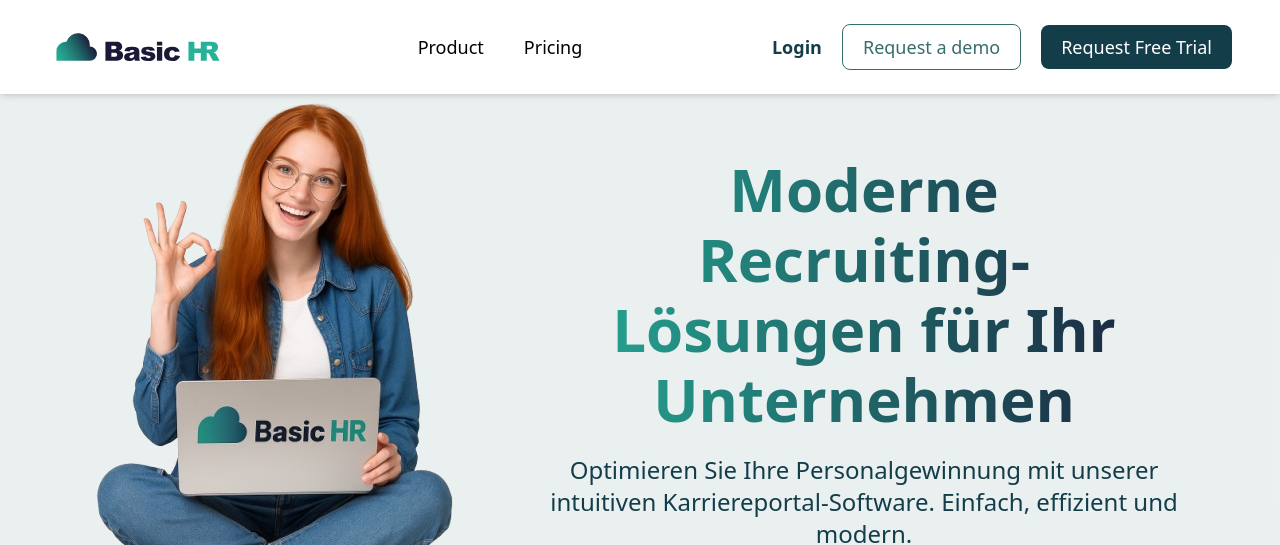
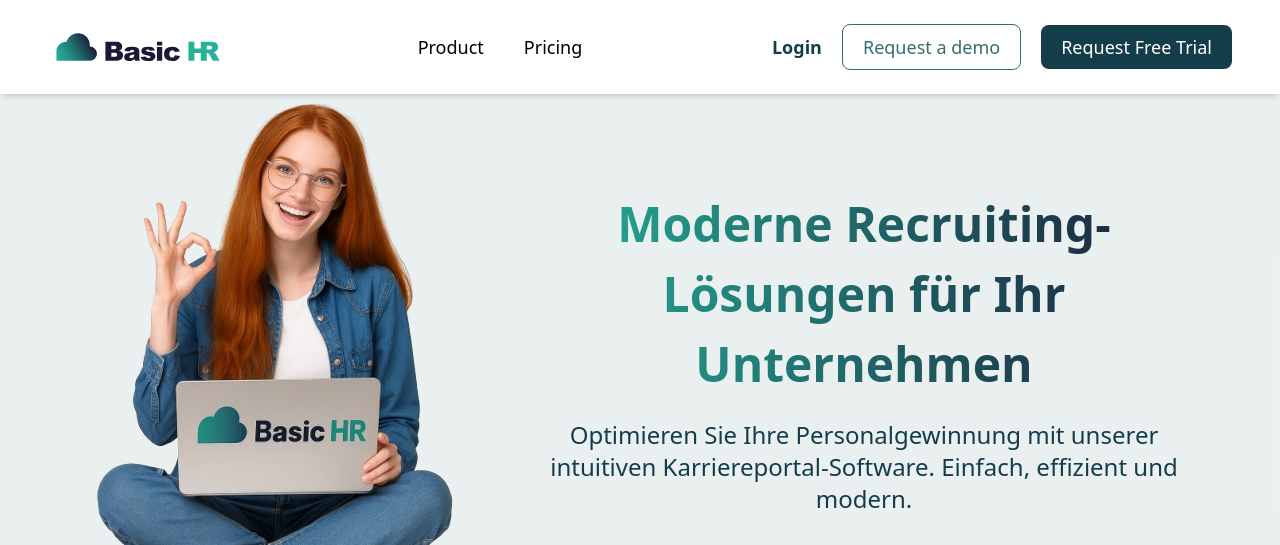
Before and after one commit to SadiaAfridi663/HR-Management, a plain HTML site: page index.html in a window 1280 px wide. Shown: the top 545 px of the page. Drawn offline with nearby package versions, Linux system fonts and the light colour scheme; files whose address does not match are found by name.

Commit message:
update talent sourcing section

```diff
--- a/index.html
+++ b/index.html
@@ -100,8 +100,8 @@
     <!-- hero section -->
 
 <div
-        class="bg-secondary/10 flex flex-col-reverse lg:flex-row justify-center items-center mt-[90px]  pb-6 lg:pb-0  gap-6 lg:gap-10  px-4 sm:px-6 md:px-8 lg:px-10">
-        <!-- Image - Comes first on mobile -->
+        class="bg-secondary/10 flex flex-col lg:flex-row justify-center items-center mt-[85px] md:mt-[90px]  pb-6 lg:pb-0 pt-6 lg:pt-0  gap-6 lg:gap-10  px-4 sm:px-6 md:px-8 lg:px-10">
+        <!-- Image  -->
         <div class="w-full max-w-md lg:max-w-none lg:w-auto order-1 lg:order-none  ">
             <img src="./images/hero image (2).png" alt="Recruiting Solutions Illustration"
                 class="w-full max-w-[300px] sm:max-w-[400px] md:max-w-[500px] mx-auto  lg:mx-0 ">
@@ -111,7 +111,7 @@
         <div class="w-full max-w-2xl flex flex-col items-center  text-center ">
             <!-- Headline -->
             <h2
-                class="text-3xl sm:text-4xl md:text-5xl lg:text-[60px] font-bold leading-tight sm:leading-snug lg:leading-[70px] px-4 sm:px-6 lg:px-10 bg-gradient-to-r from-[#26B199] to-[#1a1a37] text-transparent bg-clip-text">
+                class="text-2xl sm:text-3xl md:text-4xl lg:text-5xl font-bold leading-tight sm:leading-snug lg:leading-[70px] px-4 sm:px-6 lg:px-10 bg-gradient-to-r from-[#26B199] to-[#1a1a37] text-transparent bg-clip-text">
                 Moderne Recruiting-Lösungen für Ihr Unternehmen
             </h2>
 
@@ -145,7 +145,7 @@
         </div>
     </div>
 
-    <!-- Solution Section -->
+    <!-- talent sourcing  -->
     <section class="py-12  md:py-16  ">
         <div class="max-w-7xl mx-auto ">
             <div class="text-center">
```
